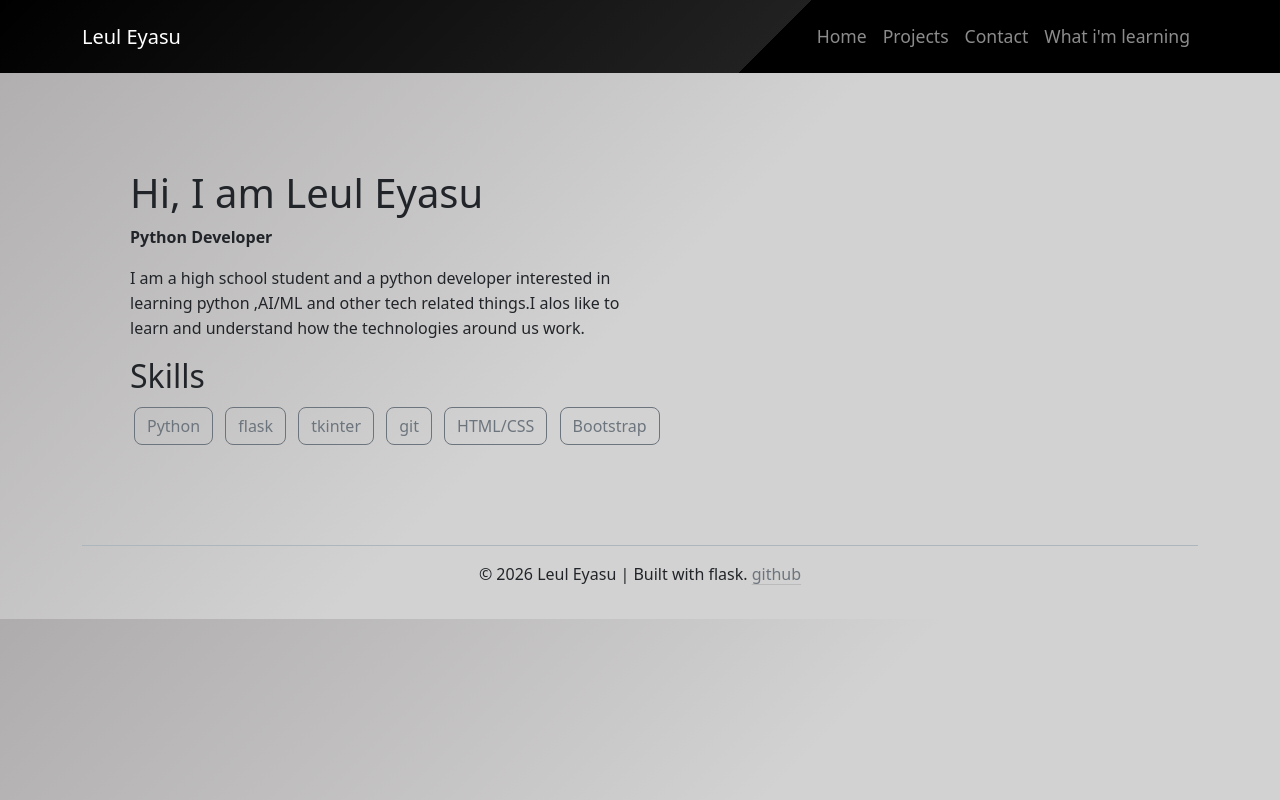
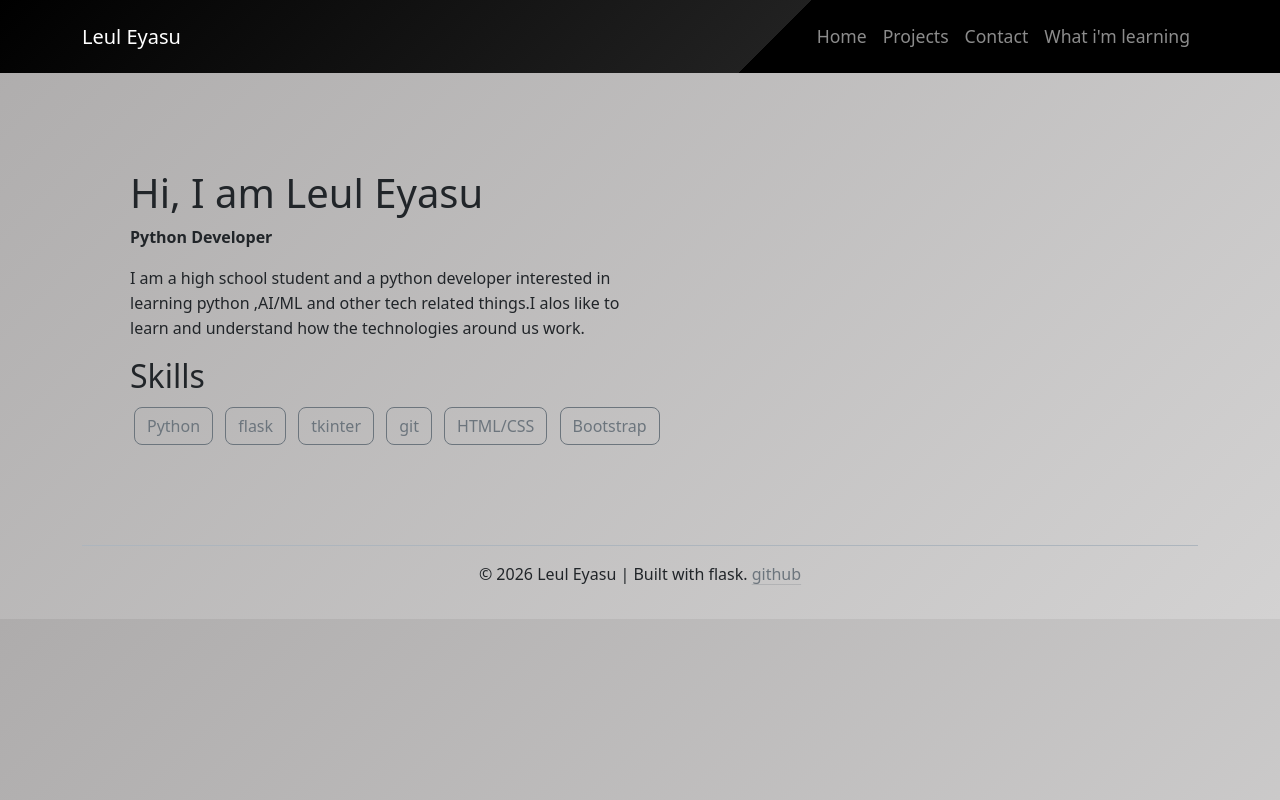
Before and after one commit to leulleul125/portfolio, a Flask app: page / in a window 1280 px wide. Run offline with Flask 3, Linux system fonts and the light colour scheme.

Commit message:
minor change

```diff
--- a/static/style.css
+++ b/static/style.css
@@ -1,6 +1,6 @@
 body{
     line-height: 25px;
-    background: linear-gradient(135deg ,#aeacac 0%, #d3d2d2 50%);
+    background: linear-gradient(135deg ,#aeacac 0%, #d3d2d2 100%);
 }
 .navbar{
     background: linear-gradient(135deg, #000000 0%, #212121 60%, #000000 60% );
```
